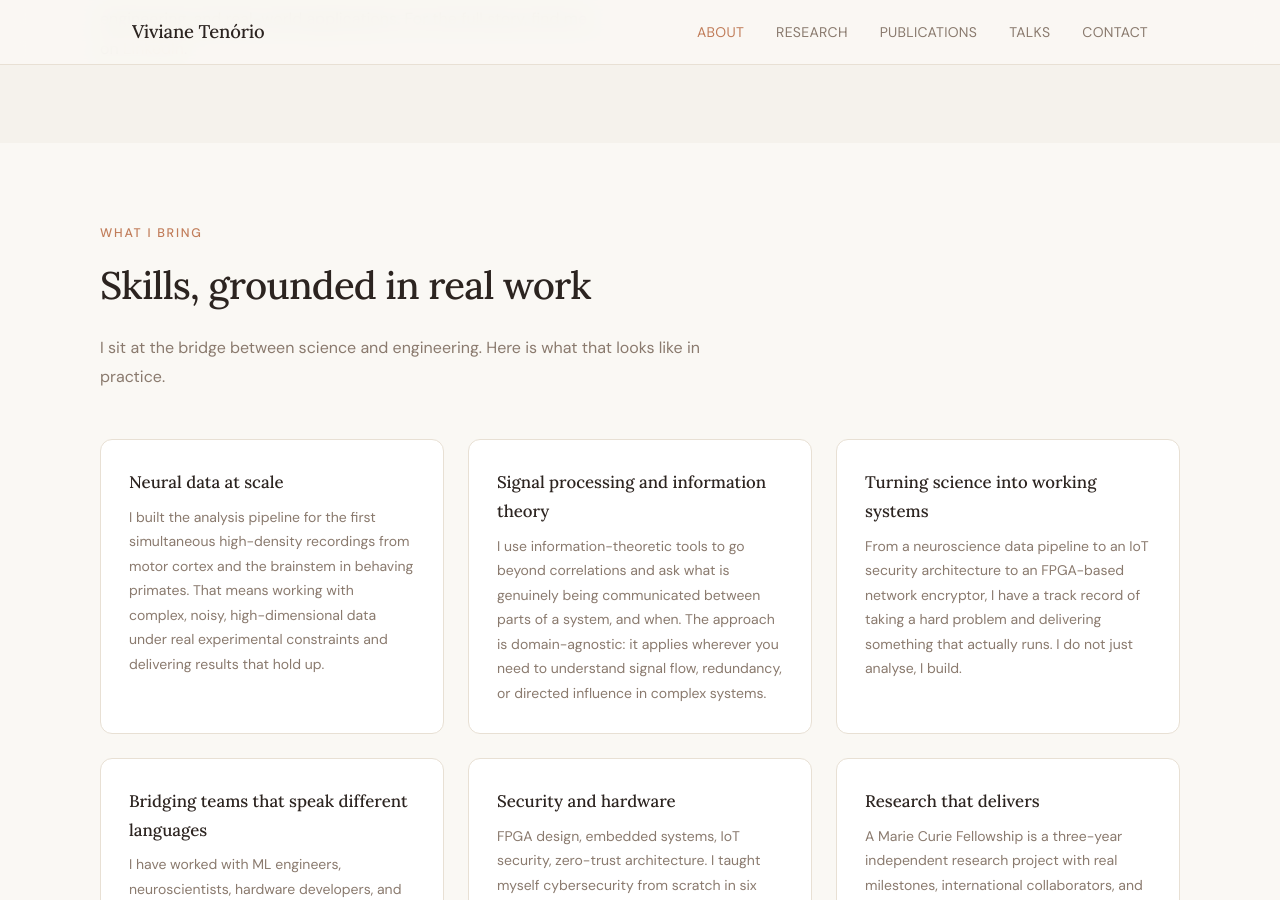
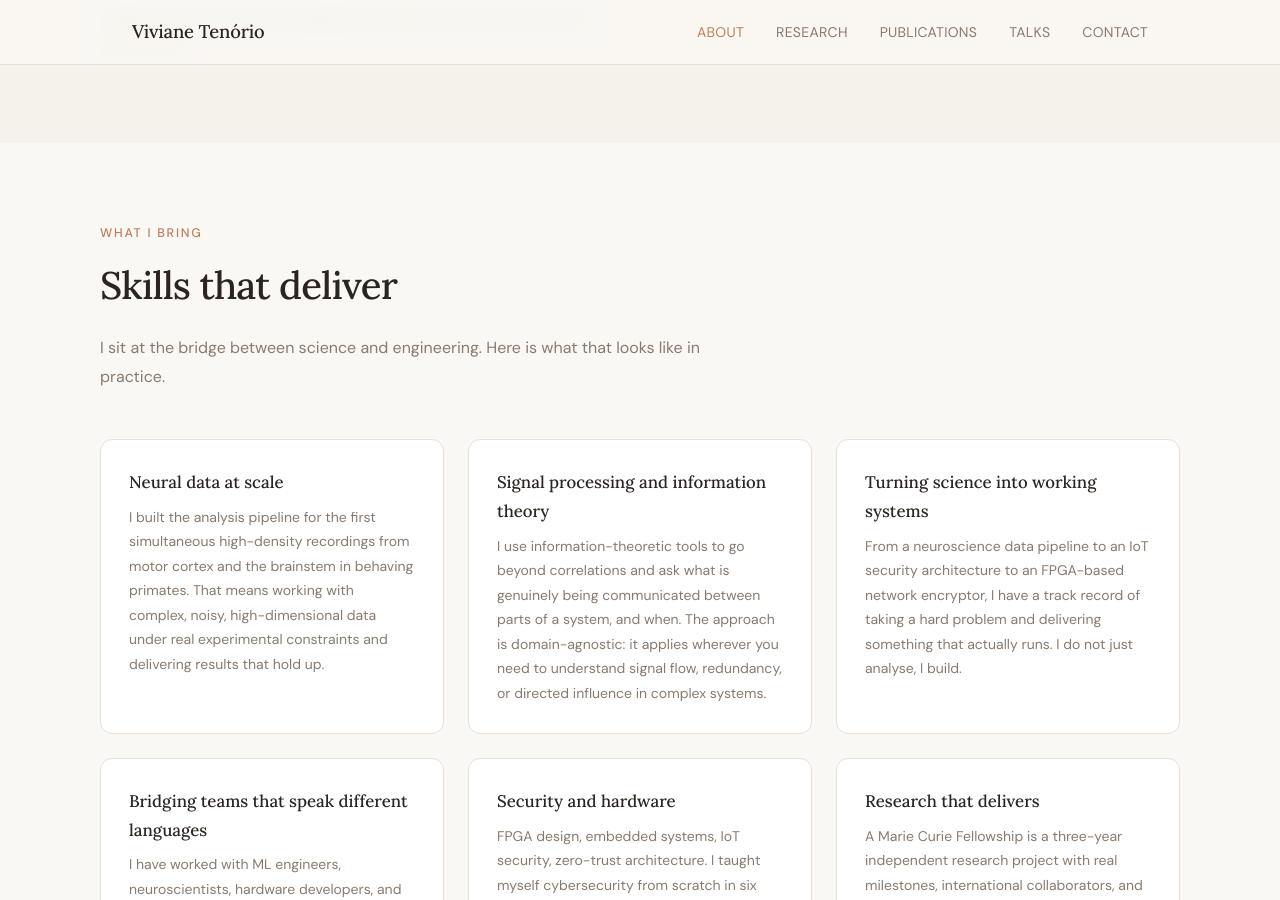
Before and after one commit to vtenorio-shu/vtenorio-shu.github.io, a Jekyll site: the page built from index.html, in a window 1280 px wide and 900 px high, scrolled down 1820 px. Built offline with Jekyll 4.4.1, drawn with Linux system fonts in a browser that asks for light colours.

Commit message:
Update index.html

```diff
--- a/index.html
+++ b/index.html
@@ -174,7 +174,7 @@ title: Home
 <section id="research">
   <div class="section-inner">
     <div class="section-label">What I bring</div>
-    <h2 class="section-title">Skills, grounded in real work</h2>
+    <h2 class="section-title">Skills that deliver</h2>
     <p class="section-intro">
       I sit at the bridge between science and engineering. Here is what that looks like in practice.
     </p>
```
